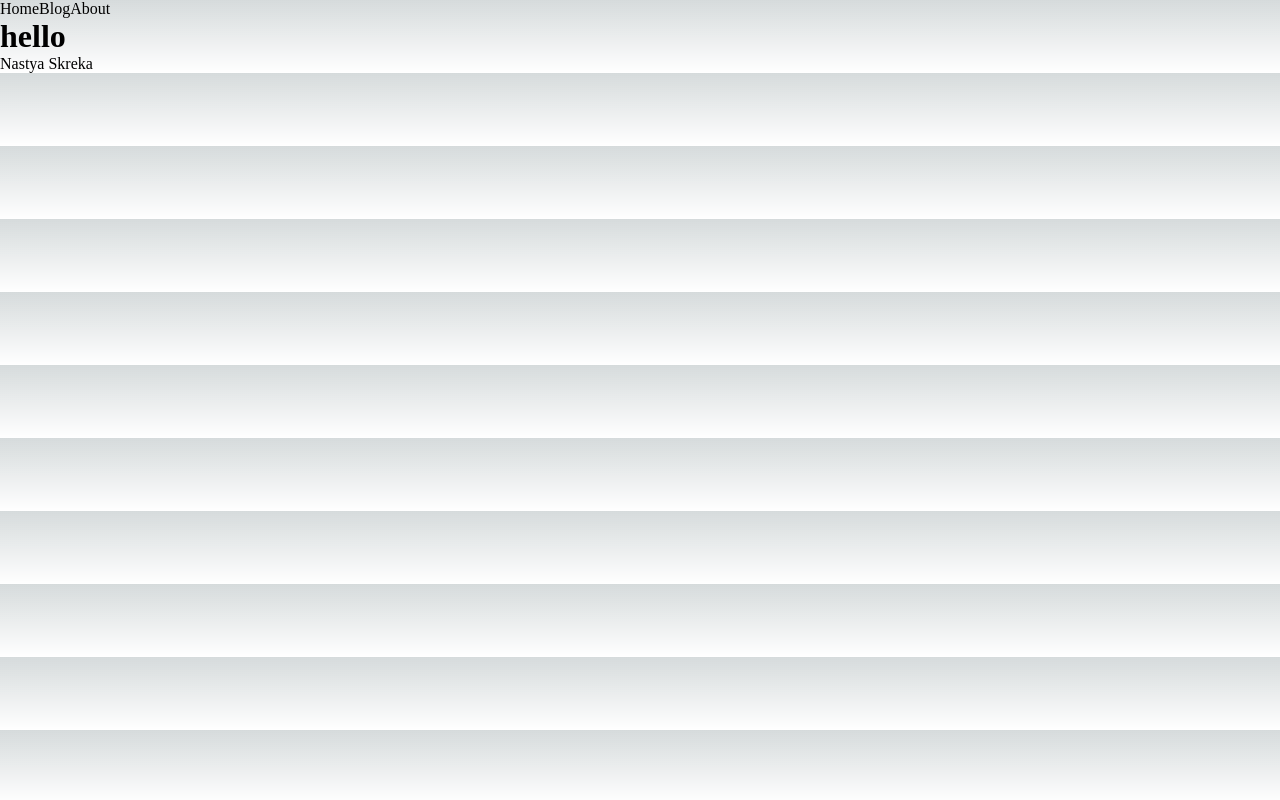
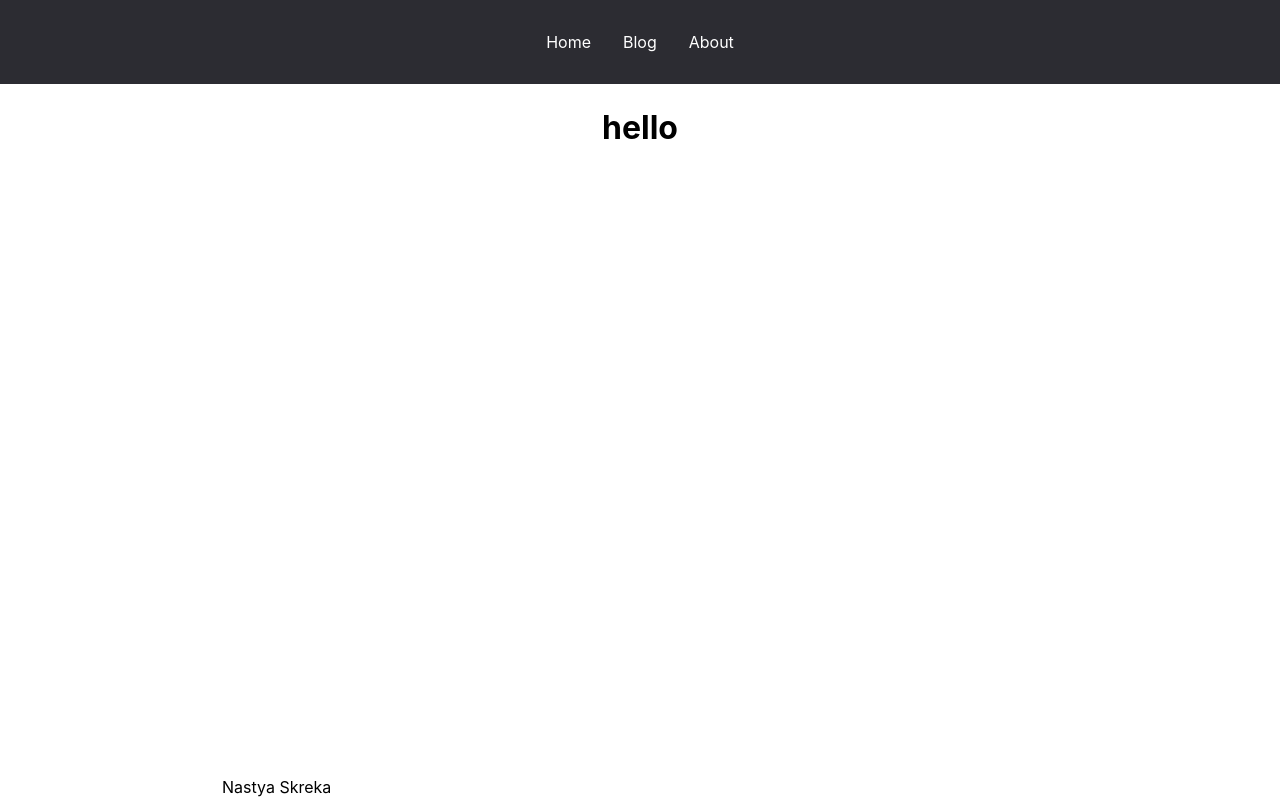
Before and after one commit to NastyaSkreka/next, a Next.js app: page / in a window 1280 px wide. Built offline with nearby package versions, Linux system fonts and the light colour scheme.

Commit message:
add styles

```diff
--- a/app/globals.css
+++ b/app/globals.css
@@ -1,107 +1,78 @@
-:root {
-  --max-width: 1100px;
-  --border-radius: 12px;
-  --font-mono: ui-monospace, Menlo, Monaco, 'Cascadia Mono', 'Segoe UI Mono',
-    'Roboto Mono', 'Oxygen Mono', 'Ubuntu Monospace', 'Source Code Pro',
-    'Fira Mono', 'Droid Sans Mono', 'Courier New', monospace;
+* {
+    box-sizing: border-box;
+  }
 
-  --foreground-rgb: 0, 0, 0;
-  --background-start-rgb: 214, 219, 220;
-  --background-end-rgb: 255, 255, 255;
+  :root {
+    --color-bg: #2C2C32;
+    --color-active: #0f7dc6;
+  }
 
-  --primary-glow: conic-gradient(
-    from 180deg at 50% 50%,
-    #16abff33 0deg,
-    #0885ff33 55deg,
-    #54d6ff33 120deg,
-    #0071ff33 160deg,
-    transparent 360deg
-  );
-  --secondary-glow: radial-gradient(
-    rgba(255, 255, 255, 1),
-    rgba(255, 255, 255, 0)
-  );
+  body {
+    margin: 0;
+    font-family: -apple-system, BlinkMacSystemFont, 'Segoe UI', 'Roboto', 'Oxygen',
+      'Ubuntu', 'Cantarell', 'Fira Sans', 'Droid Sans', 'Helvetica Neue',
+      sans-serif;
+    -webkit-font-smoothing: antialiased;
+    -moz-osx-font-smoothing: grayscale;
+  }
 
-  --tile-start-rgb: 239, 245, 249;
-  --tile-end-rgb: 228, 232, 233;
-  --tile-border: conic-gradient(
-    #00000080,
-    #00000040,
-    #00000030,
-    #00000020,
-    #00000010,
-    #00000010,
-    #00000080
-  );
+  header {
+    background-color: var(--color-bg);
+    padding: 2rem 0;
+    text-align: center;
+  }
+  header > a {
+    color: white;
+    text-decoration: none;
+    padding: 0 1rem;
+  }
+  header > a:hover {
+    text-decoration: underline;
+  }
 
-  --callout-rgb: 238, 240, 241;
-  --callout-border-rgb: 172, 175, 176;
-  --card-rgb: 180, 185, 188;
-  --card-border-rgb: 131, 134, 135;
-}
+  h1 {
+    text-align: center;
+    margin-top: 0;
+  }
 
-@media (prefers-color-scheme: dark) {
-  :root {
-    --foreground-rgb: 255, 255, 255;
-    --background-start-rgb: 0, 0, 0;
-    --background-end-rgb: 0, 0, 0;
+  .container {
+    max-width: 900px;
+    padding-left: 2rem;
+    padding-right: 2rem;
+    margin: 0 auto;
+  }
 
-    --primary-glow: radial-gradient(rgba(1, 65, 255, 0.4), rgba(1, 65, 255, 0));
-    --secondary-glow: linear-gradient(
-      to bottom right,
-      rgba(1, 65, 255, 0),
-      rgba(1, 65, 255, 0),
-      rgba(1, 65, 255, 0.3)
-    );
+  main {
+    min-height: calc(100vh - 85px - 22px);
+    padding-top: 1.5rem;
+    padding-bottom: 1.5rem;
+  }
 
-    --tile-start-rgb: 2, 13, 46;
-    --tile-end-rgb: 2, 5, 19;
-    --tile-border: conic-gradient(
-      #ffffff80,
-      #ffffff40,
-      #ffffff30,
-      #ffffff20,
-      #ffffff10,
-      #ffffff10,
-      #ffffff80
-    );
+  main a {
+    text-decoration: none;
+    color: var(--color-bg);
+  }
+  main a:hover {
+    text-decoration: underline;
+  }
 
-    --callout-rgb: 20, 20, 20;
-    --callout-border-rgb: 108, 108, 108;
-    --card-rgb: 100, 100, 100;
-    --card-border-rgb: 200, 200, 200;
+  .active {
+    color: var(--color-active);
+    cursor: default;
   }
-}
 
-* {
-  box-sizing: border-box;
-  padding: 0;
-  margin: 0;
-}
+  form {
+    display: flex;
+    justify-content: center;
+  }
 
-html,
-body {
-  max-width: 100vw;
-  overflow-x: hidden;
-}
+  form button {
+    background-color: var(--color-active);
+    cursor: pointer;
+    color: white;
+    border: none;
+  }
 
-body {
-  color: rgb(var(--foreground-rgb));
-  background: linear-gradient(
-      to bottom,
-      transparent,
-      rgb(var(--background-end-rgb))
-    )
-    rgb(var(--background-start-rgb));
-}
-
-a {
-  color: inherit;
-  text-decoration: none;
-}
-
-@media (prefers-color-scheme: dark) {
-  html {
-    color-scheme: dark;
+  input[type="search"] {
+    padding: 0.5rem 1rem;
   }
-}
```
